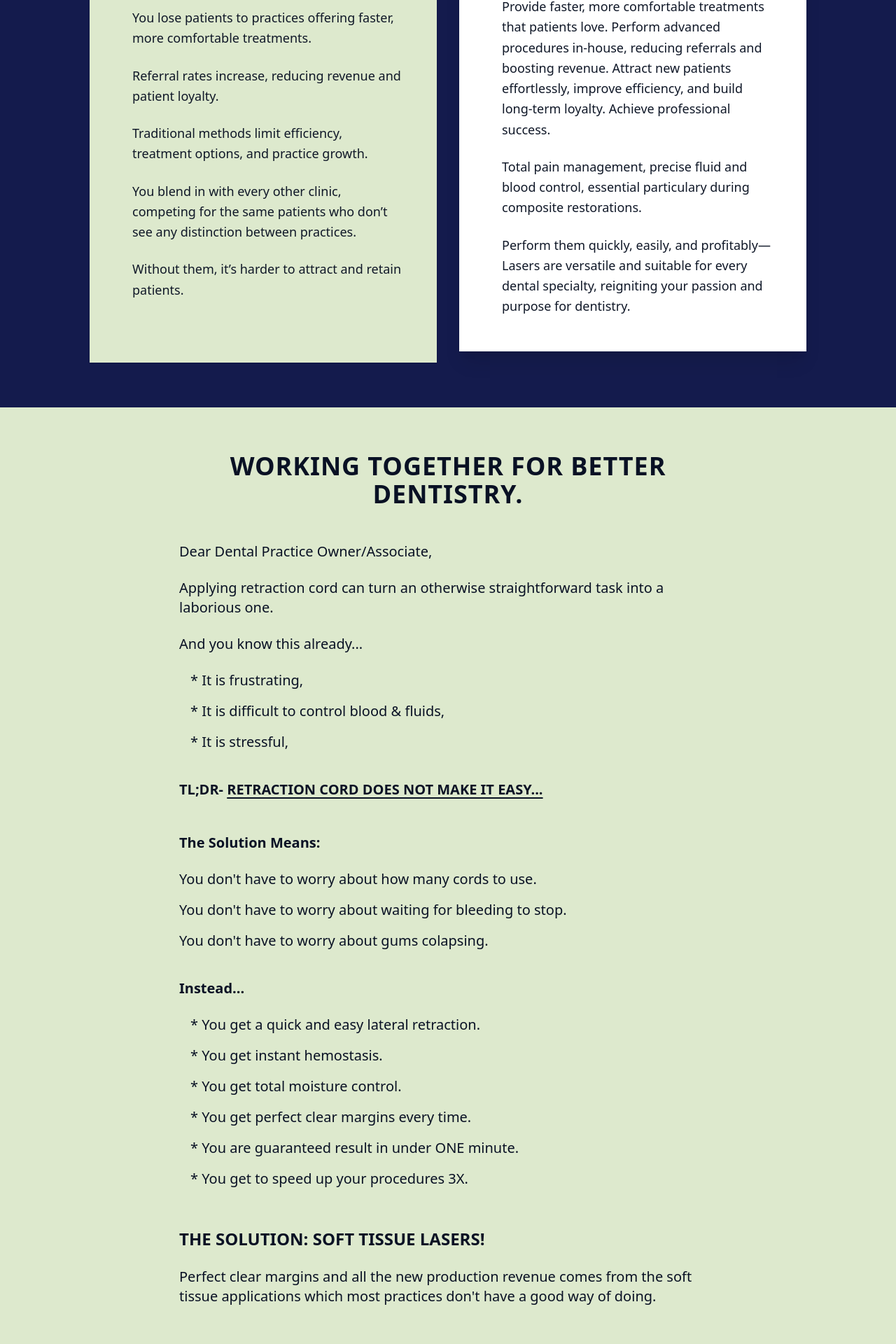
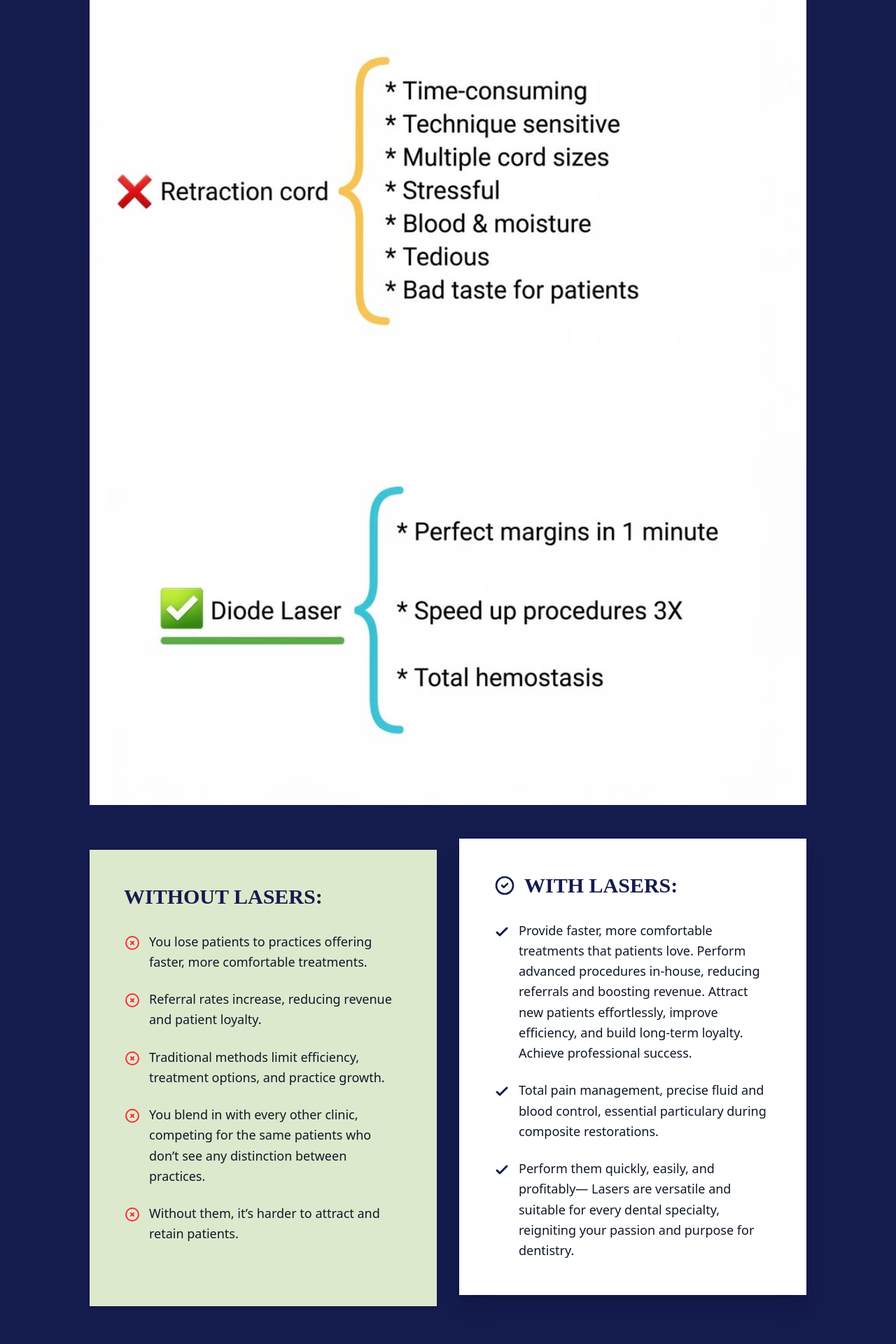
Before and after one commit to Jeanvillav/Intra-Systems, a Next.js app: page /en in a window 1280 px wide. Shown: the part 4004-5924 px from the top of the page at 70% size. Built offline with nearby package versions, Linux system fonts and the light colour scheme; no server answers.

Commit message:
feat: add locale-aware diagram to comparison section and replace font-awesome icons with svgs

```diff
--- a/src/components/ComparisonSection.tsx
+++ b/src/components/ComparisonSection.tsx
@@ -1,11 +1,21 @@
-import { useTranslations } from 'next-intl';
+import { useTranslations, useLocale } from 'next-intl';
 
 export default function ComparisonSection() {
   const t = useTranslations();
+  const locale = useLocale();
 
   return (
     <section className="bg-transparent py-16 px-4">
       <div className="max-w-6xl mx-auto flex flex-col items-center">
+
+        {/* Diagram Image */}
+        <div className="w-full max-w-5xl mb-16 text-center">
+          <img
+            src={locale === 'es' ? '/DiagramaES.png' : '/DiagramaEN.jpeg'}
+            alt={locale === 'es' ? 'Diagrama' : 'Diagram'}
+            className="w-full h-auto"
+          />
+        </div>
 
         <div className="grid grid-cols-1 md:grid-cols-2 gap-8 w-full max-w-5xl">
 
@@ -16,23 +26,23 @@ export default function ComparisonSection() {
             </h2>
             <ul className="text-gray-900 space-y-6 text-lg leading-relaxed flex-grow">
               <li className="flex items-start">
-                <span className="text-red-500 mr-3 mt-1"><i className="fas fa-times-circle"></i></span>
+                <svg className="w-6 h-6 flex-shrink-0 text-red-500 mr-3 mt-1" fill="none" stroke="currentColor" viewBox="0 0 24 24"><path strokeLinecap="round" strokeLinejoin="round" strokeWidth={2} d="M10 14l2-2m0 0l2-2m-2 2l-2-2m2 2l2 2m7-2a9 9 0 11-18 0 9 9 0 0118 0z" /></svg>
                 <span>{t('cmpDesc1a')}</span>
               </li>
               <li className="flex items-start">
-                <span className="text-red-500 mr-3 mt-1"><i className="fas fa-times-circle"></i></span>
+                <svg className="w-6 h-6 flex-shrink-0 text-red-500 mr-3 mt-1" fill="none" stroke="currentColor" viewBox="0 0 24 24"><path strokeLinecap="round" strokeLinejoin="round" strokeWidth={2} d="M10 14l2-2m0 0l2-2m-2 2l-2-2m2 2l2 2m7-2a9 9 0 11-18 0 9 9 0 0118 0z" /></svg>
                 <span>{t('cmpDesc1b')}</span>
               </li>
               <li className="flex items-start">
-                <span className="text-red-500 mr-3 mt-1"><i className="fas fa-times-circle"></i></span>
+                <svg className="w-6 h-6 flex-shrink-0 text-red-500 mr-3 mt-1" fill="none" stroke="currentColor" viewBox="0 0 24 24"><path strokeLinecap="round" strokeLinejoin="round" strokeWidth={2} d="M10 14l2-2m0 0l2-2m-2 2l-2-2m2 2l2 2m7-2a9 9 0 11-18 0 9 9 0 0118 0z" /></svg>
                 <span>{t('cmpDesc1c')}</span>
               </li>
               <li className="flex items-start">
-                <span className="text-red-500 mr-3 mt-1"><i className="fas fa-times-circle"></i></span>
+                <svg className="w-6 h-6 flex-shrink-0 text-red-500 mr-3 mt-1" fill="none" stroke="currentColor" viewBox="0 0 24 24"><path strokeLinecap="round" strokeLinejoin="round" strokeWidth={2} d="M10 14l2-2m0 0l2-2m-2 2l-2-2m2 2l2 2m7-2a9 9 0 11-18 0 9 9 0 0118 0z" /></svg>
                 <span>{t('cmpDesc1d')}</span>
               </li>
               <li className="flex items-start">
-                <span className="text-red-500 mr-3 mt-1"><i className="fas fa-times-circle"></i></span>
+                <svg className="w-6 h-6 flex-shrink-0 text-red-500 mr-3 mt-1" fill="none" stroke="currentColor" viewBox="0 0 24 24"><path strokeLinecap="round" strokeLinejoin="round" strokeWidth={2} d="M10 14l2-2m0 0l2-2m-2 2l-2-2m2 2l2 2m7-2a9 9 0 11-18 0 9 9 0 0118 0z" /></svg>
                 <span>{t('cmpDesc1e')}</span>
               </li>
             </ul>
@@ -41,20 +51,20 @@ export default function ComparisonSection() {
           {/* With Lasers Column */}
           <div className="bg-white p-8 md:p-12 border border-transparent shadow-xl flex flex-col transform md:-translate-y-4">
             <h2 className="font-['Aboreto'] text-[#141B4D] text-2xl md:text-3xl uppercase font-bold mb-8 flex items-center">
-              <span className="text-[#141B4D] mr-3"><i className="fas fa-check-circle"></i></span>
+              <svg className="w-8 h-8 flex-shrink-0 text-[#141B4D] mr-3" fill="none" stroke="currentColor" viewBox="0 0 24 24"><path strokeLinecap="round" strokeLinejoin="round" strokeWidth={2} d="M9 12l2 2 4-4m6 2a9 9 0 11-18 0 9 9 0 0118 0z" /></svg>
               {t('cmpTitle2')}
             </h2>
             <ul className="text-gray-900 space-y-6 text-lg leading-relaxed flex-grow">
               <li className="flex items-start">
-                <span className="text-[#141B4D] mr-3 mt-1"><i className="fas fa-check"></i></span>
+                <svg className="w-6 h-6 flex-shrink-0 text-[#141B4D] mr-3 mt-1" fill="none" stroke="currentColor" viewBox="0 0 24 24"><path strokeLinecap="round" strokeLinejoin="round" strokeWidth={3} d="M5 13l4 4L19 7" /></svg>
                 <span>{t('cmpDesc2a')}</span>
               </li>
               <li className="flex items-start">
-                <span className="text-[#141B4D] mr-3 mt-1"><i className="fas fa-check"></i></span>
+                <svg className="w-6 h-6 flex-shrink-0 text-[#141B4D] mr-3 mt-1" fill="none" stroke="currentColor" viewBox="0 0 24 24"><path strokeLinecap="round" strokeLinejoin="round" strokeWidth={3} d="M5 13l4 4L19 7" /></svg>
                 <span>{t('cmpDesc2b')}</span>
               </li>
               <li className="flex items-start">
-                <span className="text-[#141B4D] mr-3 mt-1"><i className="fas fa-check"></i></span>
+                <svg className="w-6 h-6 flex-shrink-0 text-[#141B4D] mr-3 mt-1" fill="none" stroke="currentColor" viewBox="0 0 24 24"><path strokeLinecap="round" strokeLinejoin="round" strokeWidth={3} d="M5 13l4 4L19 7" /></svg>
                 <span>{t('cmpDesc2c')}</span>
               </li>
             </ul>
```
